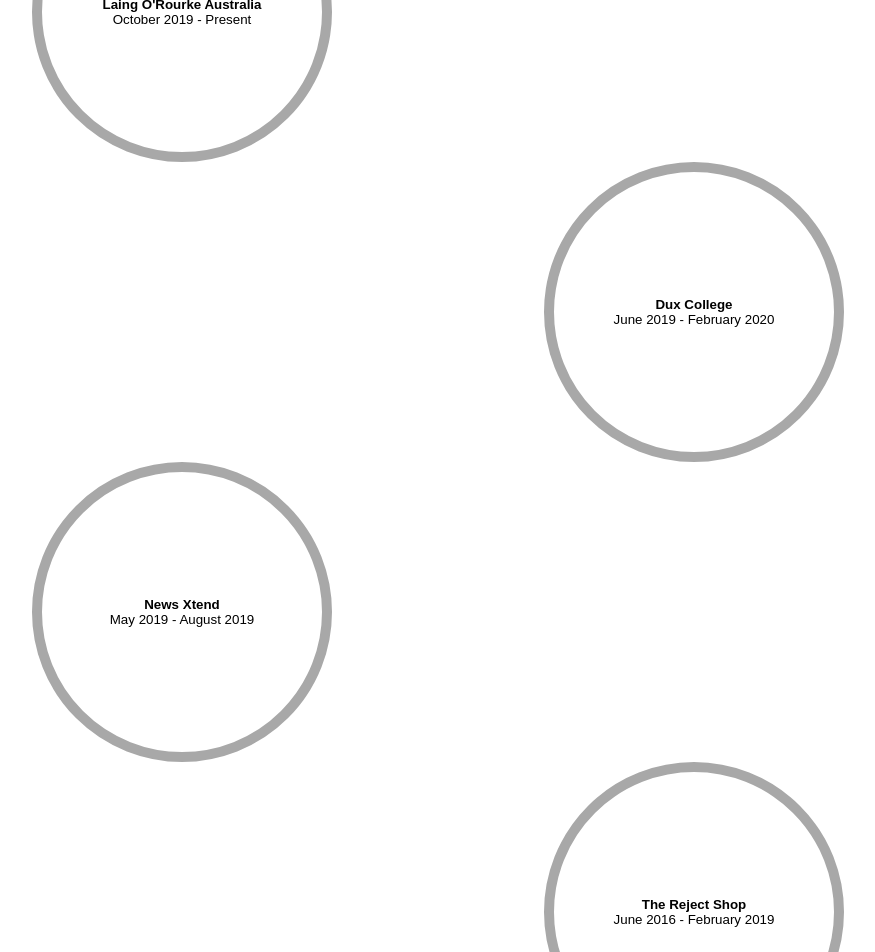
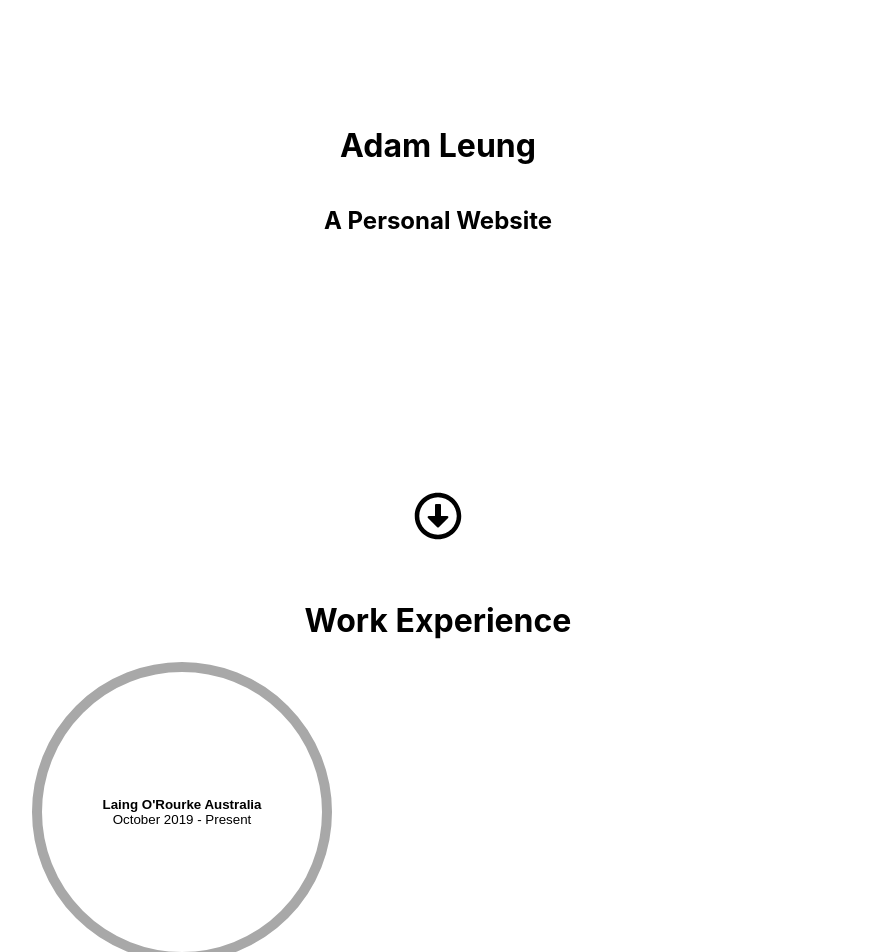
Before and after one commit to aleung27/Personal-Website, a React (Create React App) app: page / in a window 1280 px wide. Shown: the part 220-1172 px from the top of the page, without its empty margins (202-1077 px from the left). Built offline with nearby package versions, Linux system fonts and the light colour scheme.

Commit message:
Added Fadesection, title page, update deps

```diff
--- a/package.json
+++ b/package.json
@@ -14,7 +14,7 @@
     "node-sass": "^4.14.1",
     "react": "^16.13.1",
     "react-dom": "^16.13.1",
-    "react-scripts": "3.4.1",
+    "react-scripts": "^3.4.3",
     "websocket-extensions": "0.1.4"
   },
   "scripts": {
--- a/src/App.js
+++ b/src/App.js
@@ -2,44 +2,79 @@
 import WorkCircle from "./components/WorkCircle";
 import EduTriangle from "./components/EduTriangle";
 import SkillSquare from "./components/SkillSquare";
+import FadeSection from "./components/FadeSection";
+import { FontAwesomeIcon } from "@fortawesome/react-fontawesome";
+import { faArrowAltCircleDown } from "@fortawesome/free-regular-svg-icons";
 import * as vars from "./vars";
 import "./App.scss";
 
-function App() {
+const App = () => {
   const [dimmed, setDimmed] = useState(false);
 
   const changeDimmed = () => {
     setDimmed((dimmed) => !dimmed);
   };
 
+  // const scrollDown = () => {
+  //   window.scrollTo({
+  //     left: 0,
+  //     top: window.innerHeight,
+  //     behavior: "smooth",
+  //   });
+  // };
+
+  // window.onscroll = function (e) {
+  //   if (!window.pageYOffset) setScrolled(false);
+  //   else setScrolled(true);
+  // };
+
   return (
     <div className={`App${dimmed ? " dimmed" : ""}`}>
+      <div className="title-page">
+        <h1>Adam Leung</h1>
+        <h2>A Personal Website</h2>
+      </div>
+      <FadeSection visible="false">
+        <FontAwesomeIcon
+          className="down-arrow"
+          icon={faArrowAltCircleDown}
+          size="3x"
+        />
+      </FadeSection>
       <div className="work">
         <h1>Work Experience</h1>
+        <FadeSection visible="false">
           <WorkCircle
             data={vars.lora}
             pos="left"
             dimFunction={changeDimmed}
             isDisabled={dimmed}
           />
+        </FadeSection>
+        <FadeSection visible="false">
           <WorkCircle
             data={vars.dux}
             pos="right"
             dimFunction={changeDimmed}
             isDisabled={dimmed}
           />
+        </FadeSection>
+        <FadeSection visible="false">
           <WorkCircle
             data={vars.news}
             pos="left"
             dimFunction={changeDimmed}
             isDisabled={dimmed}
           />
+        </FadeSection>
+        <FadeSection visible="false">
           <WorkCircle
             data={vars.reject}
             pos="right"
             dimFunction={changeDimmed}
             isDisabled={dimmed}
           />
+        </FadeSection>
       </div>
       <div className="edu">
         <h1>Education</h1>
@@ -63,6 +98,6 @@
       <div style={{ height: "1000px" }} />
     </div>
   );
-}
+};
 
 export default App;
--- a/src/App.scss
+++ b/src/App.scss
@@ -9,4 +9,21 @@
   .lang {
     clear: both;
   }
+
+  .title-page {
+    width: 100vw;
+    height: 100vh;
+    display: flex;
+    flex-direction: column;
+    justify-content: center;
+    align-items: center;
+  }
+
+  .down-arrow {
+    position: absolute;
+    bottom: 5vh;
+    left: 50%;
+    margin-left: -24px;
+
+  }
 }
--- /dev/null
+++ b/src/components/FadeSection.js
@@ -0,0 +1,32 @@
+import React, { useState, useEffect, useRef } from "react";
+import "../scss/FadeSection.scss";
+
+const FadeSection = (props) => {
+  const [visible, setVisible] = useState(props.visible);
+  const domRef = useRef();
+
+  useEffect(() => {
+    const observer = new IntersectionObserver((entries) => {
+      entries.forEach((e) => {
+        setVisible(e.isIntersecting);
+      });
+    });
+
+    observer.observe(domRef.current);
+
+    return () => {
+      observer.unobserve(domRef.current);
+    };
+  }, []);
+
+  return (
+    <div
+      className={`fade-in-section ${visible ? "is-visible" : ""}`}
+      ref={domRef}
+    >
+      {props.children}
+    </div>
+  );
+};
+
+export default FadeSection;
--- /dev/null
+++ b/src/scss/FadeSection.scss
@@ -0,0 +1,13 @@
+.fade-in-section {
+    opacity: 0;
+    transform: translateY(10vh);
+    visibility: hidden;
+    transition: opacity 0.6s ease-out, transform 1.2s ease-out;
+    will-change: opacity;
+}
+
+.fade-in-section.is-visible {
+    opacity: 1;
+    transform: none;
+    visibility: visible;
+}
```
Also changed, not shown: 1 other file (tests, documents, lock files or other folders). Lines whose indentation alone changed are shown as unchanged.
